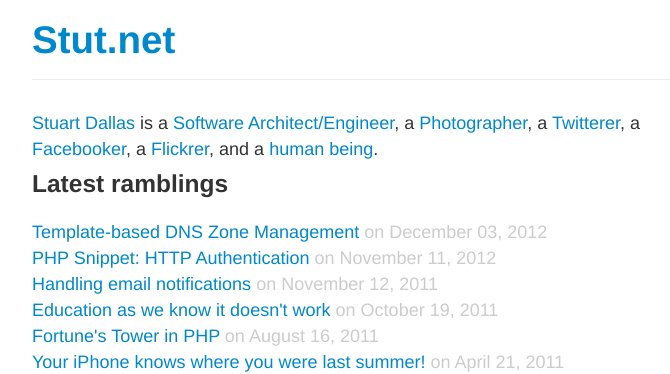
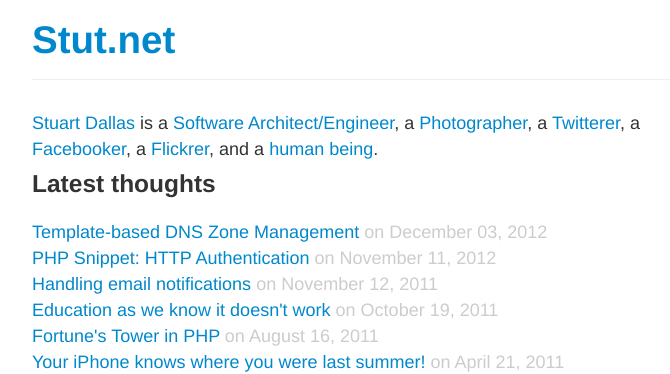
Before and after one commit to stut/stut.net, a Jekyll site: the page built from src/index.html, in a window 1280 px wide. Shown: the top 374 px of the page, without its empty margins (268-938 px from the left). Built offline with Jekyll 4.4.1, drawn with Linux system fonts in a browser that asks for light colours.

Commit message:
Forced change.

```diff
--- a/src/index.html
+++ b/src/index.html
@@ -7,7 +7,7 @@ title: Stut.net
 	<div id="metadata">
 		<a href="http://stut.net/">Stuart Dallas</a> is a <a href="http://3ft9.com/">Software Architect/Engineer</a>, a <a href="http://stuartdallas.com/">Photographer</a>, a <a href="http://twitter.com/stut">Twitterer</a>, a <a href="http://www.facebook.com/stuartdallas">Facebooker</a>, a <a href="http://www.flickr.com/photos/stuartdallas/">Flickrer</a>, and a <a href="http://tastingtheacorn.com/">human being</a>.
 	</div>
-	<h3 style="line-height:1em;padding-bottom:0.5em;">Latest ramblings</h3>
+	<h3 style="line-height:1em;padding-bottom:0.5em;">Latest thoughts</h3>
 	<div id="postlist">
 		<div class="indented">
 {% for post in site.posts limit:10 %}
```
